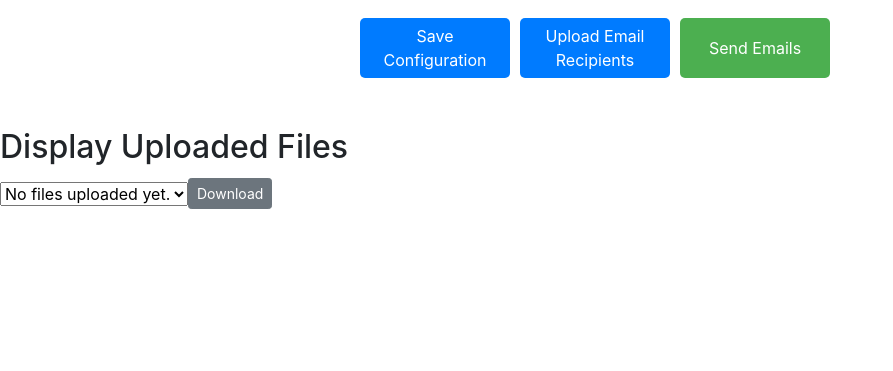
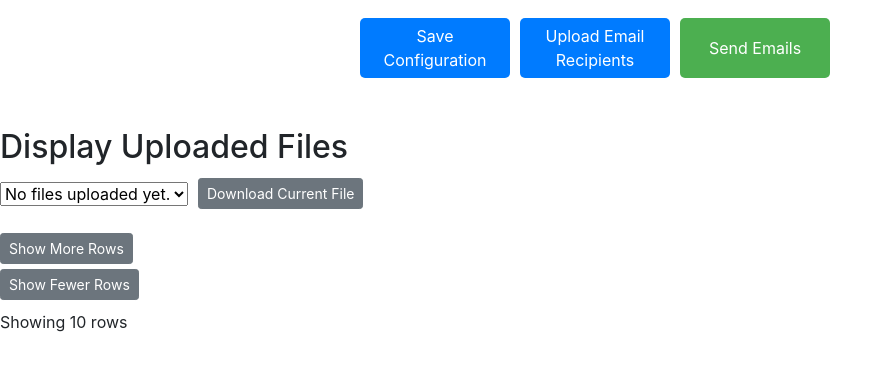
Before and after one commit to schooldataservices/school_data_services_django, a Django app: page /send_emails/ in a window 1280 px wide. Shown: the part 52-423 px from the top of the page, without its empty margins (0-893 px from the left). Run offline with Django 4.2, Linux system fonts and the light colour scheme; parts of the project's set-up code (start-up, migrations or seed data) failed here and were passed over; some libraries are stand-ins or nearby versions.

Commit message:
Defaults on page loads for email send & buttons with display

```diff
--- a/emailscraper_app/static/js/emailfileupload_form.js
+++ b/emailscraper_app/static/js/emailfileupload_form.js
@@ -1,31 +1,14 @@
 $(document).ready(function() {
-    $('#download-button').click(function() {
+    var maxRows = 10; // Initial row limit
+
+    // Function to update the hidden input field
+    function updateSelectedFileUrl() {
         var fileUrl = $('#file-select').find(':selected').data('url');
-        if (fileUrl) {
-            window.location.href = fileUrl;
-        } else {
-            alert('No file selected.');
-        }
-    });
+        $('#selected-file-url').val(fileUrl);
+    }
 
-    $('#update-file-button').click(function() {
-        var pk = $('#file-select').val();
-        if (pk) {
-            var updateUrl = "/email/" + pk + "/update/";
-            window.location.href = updateUrl;
-        } else {
-            alert('No file selected.');
-        }
-    });
-
-    $('#file-select').change(function() {
-        var fileUrl = $(this).find(':selected').data('url');
-        $('#delete-file-form').attr('action', '/email/' + $(this).val() + '/delete/');
-
-        // Update the hidden input field with the selected file URL
-        $('#selected-file-url').val(fileUrl);
-
-        // Fetch and display the file content
+    // Function to fetch and display the file content
+    function loadFileContent(fileUrl) {
         if (fileUrl) {
             fetch(fileUrl)
                 .then(response => {
@@ -37,20 +20,27 @@ $(document).ready(function() {
                 .then(data => {
                     var rows = data.split('\n');
                     var table = '<table class="table table-bordered">';
-                    rows.forEach((row, index) => {
+
+                    // Limit the number of rows
+                    var numRows = Math.min(rows.length, maxRows);
+
+                    for (var i = 0; i < numRows; i++) {
+                        var row = rows[i];
                         var columns = row.split(',');
                         table += '<tr>';
                         columns.forEach(col => {
-                            if (index === 0) {
+                            if (i === 0) {
                                 table += '<th>' + col.trim() + '</th>';
                             } else {
                                 table += '<td>' + col.trim() + '</td>';
                             }
                         });
                         table += '</tr>';
-                    });
+                    }
+
                     table += '</table>';
                     $('#file-content').html(table);
+                    $('#row-limit-display').text('Showing ' + numRows + ' rows');
                 })
                 .catch(error => {
                     console.error('Error fetching the file:', error);
@@ -59,5 +49,65 @@ $(document).ready(function() {
         } else {
             $('#file-content').html('No file selected.');
         }
+    }
+
+    // Handle download button click
+    $('#download-button').click(function() {
+        var fileUrl = $('#file-select').find(':selected').data('url');
+        if (fileUrl) {
+            window.location.href = fileUrl;
+        } else {
+            alert('No file selected.');
+        }
     });
+
+    // Handle update button click
+    $('#update-file-button').click(function() {
+        var pk = $('#file-select').val();
+        if (pk) {
+            var updateUrl = "/email/" + pk + "/update/";
+            window.location.href = updateUrl;
+        } else {
+            alert('No file selected.');
+        }
+    });
+
+    // Handle file selection change
+    $('#file-select').change(function() {
+        var fileUrl = $(this).find(':selected').data('url');
+        $('#delete-file-form').attr('action', '/email/' + $(this).val() + '/delete/');
+
+        // Update the hidden input field with the selected file URL
+        updateSelectedFileUrl();
+
+        // Fetch and display the file content
+        loadFileContent(fileUrl);
+    });
+
+    // Handle increase row button click
+    $('#increase-rows').click(function() {
+        maxRows += 10; // Increase row limit by 10
+        var fileUrl = $('#file-select').find(':selected').data('url');
+        if (fileUrl) {
+            loadFileContent(fileUrl);
+        }
+    });
+
+    // Handle decrease row button click
+    $('#decrease-rows').click(function() {
+        if (maxRows > 10) { // Ensure a minimum of 10 rows
+            maxRows -= 10; // Decrease row limit by 10
+            var fileUrl = $('#file-select').find(':selected').data('url');
+            if (fileUrl) {
+                loadFileContent(fileUrl);
+            }
+        }
+    });
+
+    // Set the initial value of the hidden input field and load the file content
+    var initialFileUrl = $('#file-select').find(':selected').data('url');
+    if (initialFileUrl) {
+        updateSelectedFileUrl();
+        loadFileContent(initialFileUrl);
+    }
 });
--- a/emailscraper_app/templates/emailscraper_app/homepage_base.html
+++ b/emailscraper_app/templates/emailscraper_app/homepage_base.html
@@ -81,7 +81,8 @@ Email Campaign - Home
                     <option>No files uploaded yet.</option>
                 {% endfor %}
             </select>
-            <button id="download-button" class="btn btn-secondary btn-sm mt-1 mb-1">Download</button>
+
+            <button id="download-button" class="btn btn-secondary btn-sm mt-1 mb-1" style="margin-left: 10px;">Download Current File</button>
 
             {% if previous_files %}
             <div style="margin-left: 10px;">
@@ -95,7 +96,20 @@ Email Campaign - Home
                 </form>
             </div>
             {% endif %}
+
         </div>
+
+
+        <div style="margin-top: 20px;">
+            <div style="display: flex; flex-direction: column; align-items: flex-start;">
+                <button id="increase-rows" class="btn btn-secondary btn-sm" style="margin-bottom: 5px;">Show More Rows</button>
+                <button id="decrease-rows" class="btn btn-secondary btn-sm" style="margin-bottom: 5px;">Show Fewer Rows</button>
+                <span id="row-limit-display" style="margin: 5px 0;">Showing 10 rows</span>
+            </div>
+        </div>
+
+
+
     </div>
     <div id="file-content" style="margin-top: 20px;"></div>
     <script src="{% static 'js/emailfileupload_form.js' %}" defer></script>
--- a/emailscraper_app/views/homepage_views.py
+++ b/emailscraper_app/views/homepage_views.py
@@ -121,26 +121,45 @@ def send_emails_view(request):
         for key, value in EmailConfigForm.excluded_fields.items():
             email_config[key] = value
 
+         # Get the selected file URL and extract the part you need
+        selected_file_url = request.POST.get('selected_file_url')
+        if selected_file_url.startswith('/serve-file/'):
+            selected_file_url = selected_file_url[len('/serve-file/'):]
+
+        # Remove any trailing slash
+        selected_file_url = selected_file_url.rstrip('/')
+        print(f'Selected file URL: {selected_file_url}')
+
         try:
-            df = read_csv_from_gcs(request, 'uploads/2024/8/2/email_test.csv', pandas_request=True)
+            df = read_csv_from_gcs(request, selected_file_url, pandas_request=True)
+            if df is None:
+                raise ValueError('DataFrame is None. File could not be read.')
             print('Read in file properly')
         except Exception as e:
             print(f'Unable to read file due to {e}')
+            messages.error(request, f'Error reading file: {e}')
+            return redirect('email_config_home')
 
 
-        # Call the blast function from email_send_main.py, df can be configured to be passed in dynamically with the adlibs
-        #currently reads df from views file being a global variable
-        blast(email_config, df, test=True)
-
-        messages.success(request, 'Emails sent successfully!')
+        # Call the blast function with the email configuration and the dataframe
+        try:
+            blast(email_config, df, test=True)
+            messages.success(request, 'Emails sent successfully!')
+        except Exception as e:
+            print(f'Error during email blast: {e}')
+            messages.error(request, f'Error sending emails: {e}')
+            return redirect('email_config_home')
 
         # Redirect to the homepage URL
         return redirect('email_config_home')
 
-    else: #on initial page load
+    else:
         form = EmailBlastForm()
 
     return render(request, 'emailscraper_app/homepage_base.html', {'form': form})
+
+
+
 
 
 def file_list(request):
```
